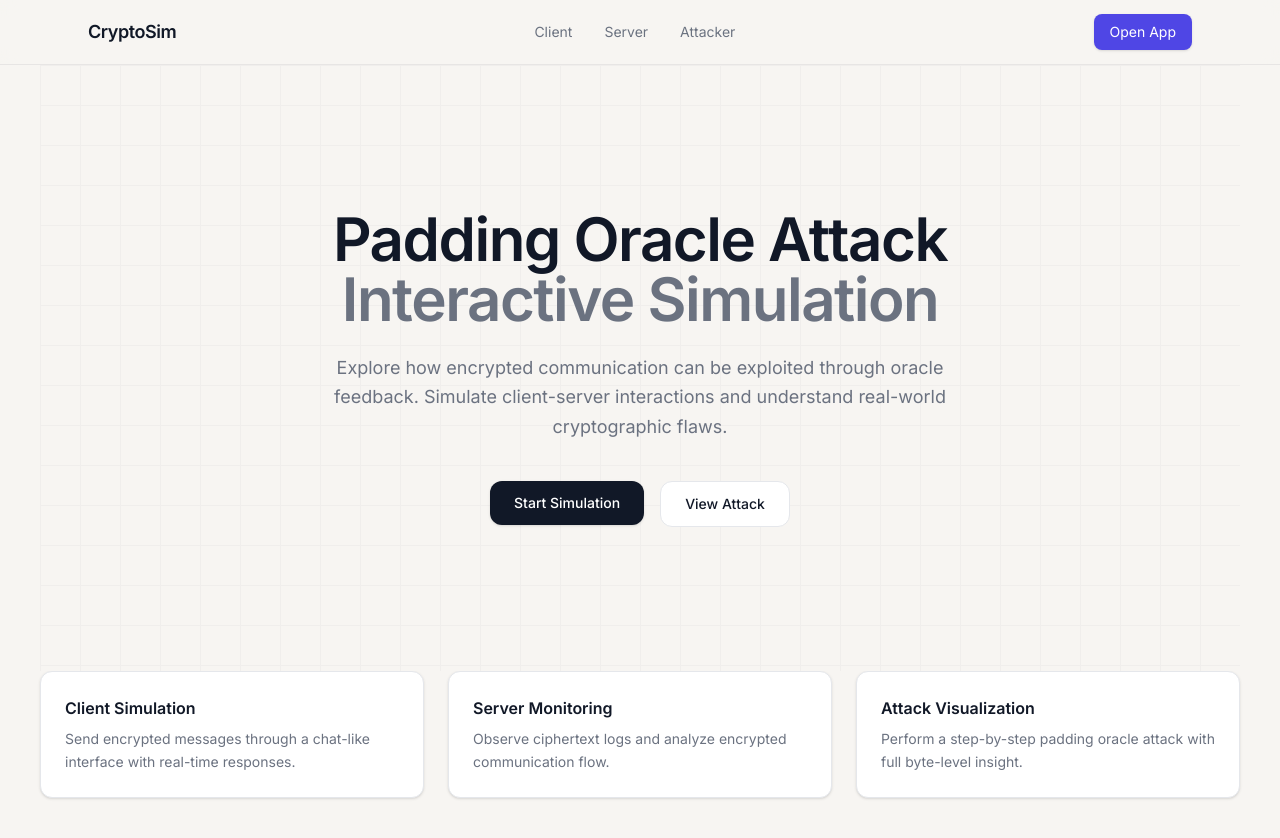
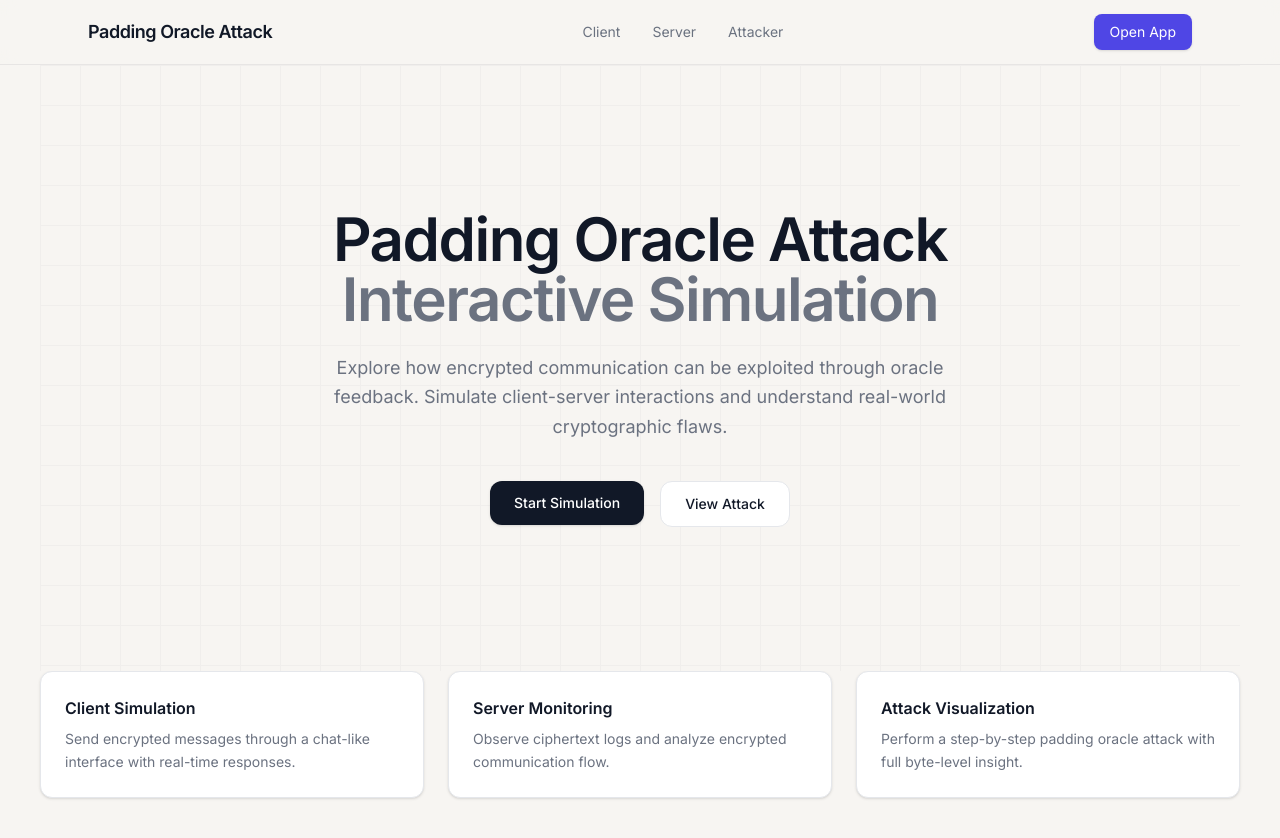
Before and after one commit to abhy85/Cyber-SecurityProject, a Next.js app in the folder padding-oracle/: page / in a window 1280 px wide. Shown: the top 838 px of the page. Built offline with nearby package versions, Linux system fonts and the light colour scheme.

Commit message:
update logo

```diff
--- a/padding-oracle/src/components/Navbar.js
+++ b/padding-oracle/src/components/Navbar.js
@@ -7,7 +7,7 @@ export default function Navbar() {
 
         <Link href="/">
           <span className="text-lg font-semibold text-[#111827] tracking-tight">
-            CryptoSim
+            Padding Oracle Attack
           </span>
         </Link>
 
```
